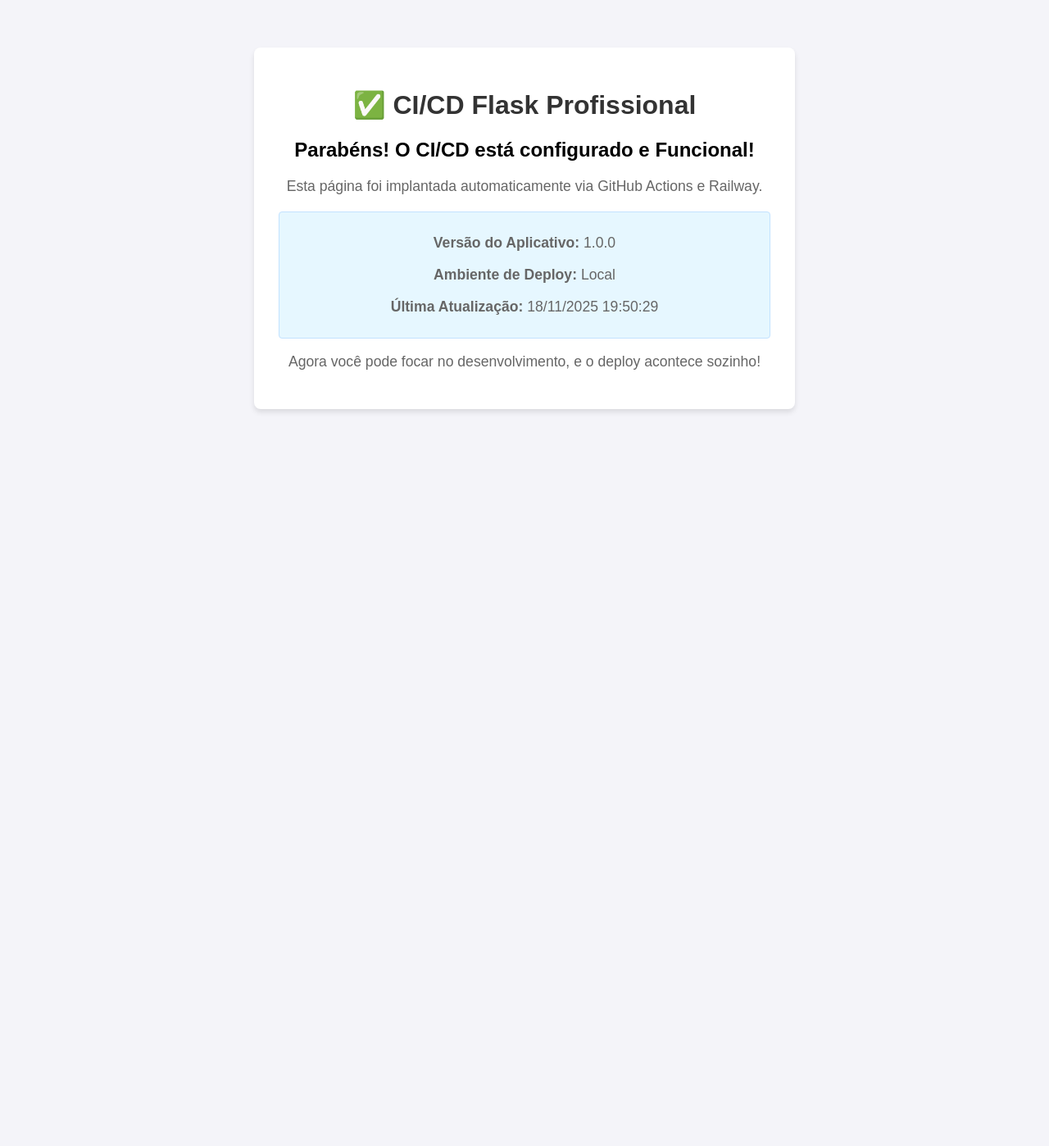
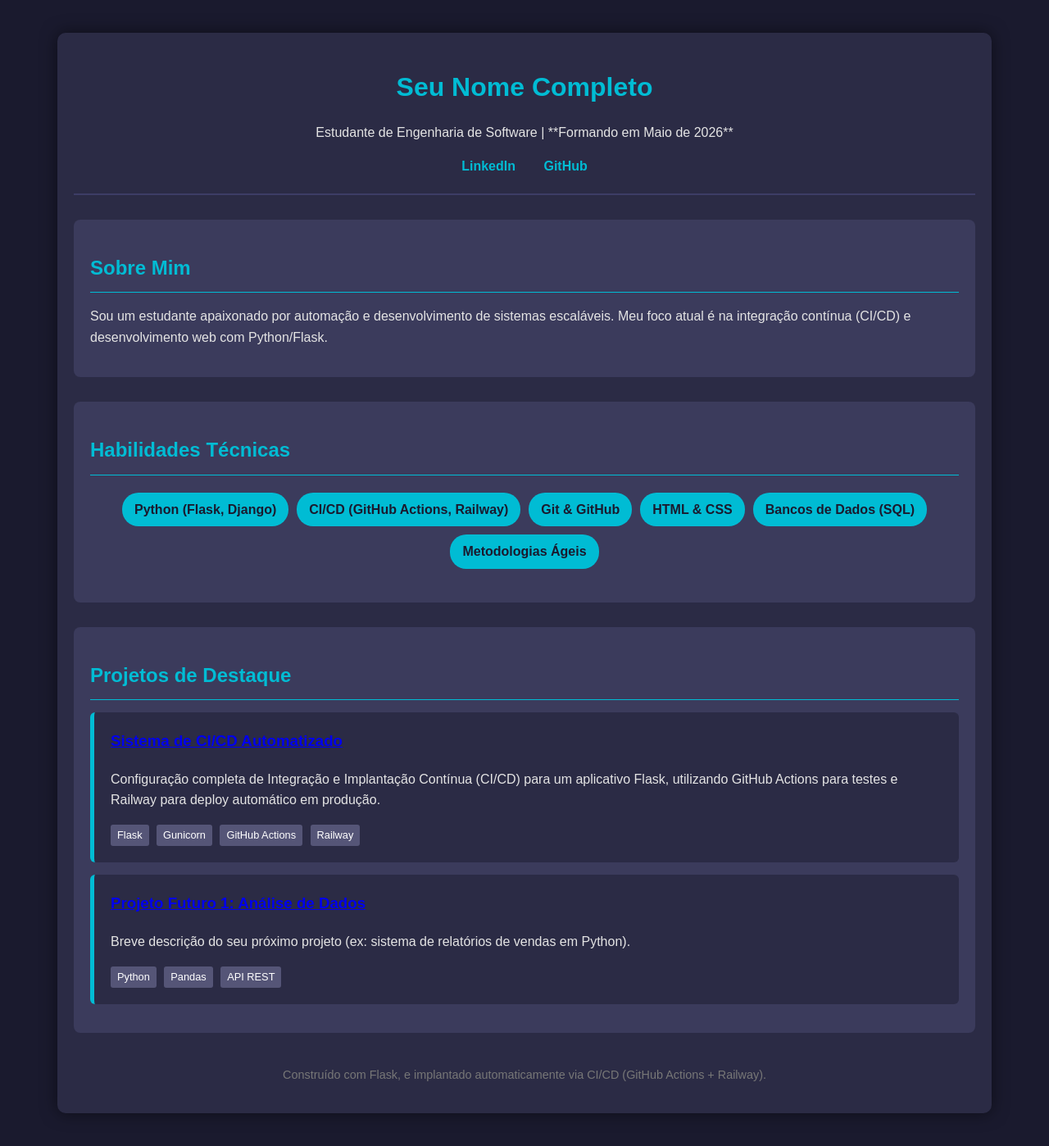
Before and after one commit to EngSivaldo/projeto_flask_ci_cd, a Flask app: page / in a window 1280 px wide. Shown: the whole page at 82% size. Before the commit the page ends 503 px from the top, so only its background shows below. Run offline with Flask 3, Linux system fonts and the light colour scheme.

Commit message:
Adicionando estrutura de portfólio e dados

```diff
--- a/app.py
+++ b/app.py
@@ -1,6 +1,5 @@
 from flask import Flask, render_template
-import os
-from datetime import datetime
+from data.portfolio import PERFIL, PROJETOS  # <-- Importando os dados!
 
 # Cria a instância da aplicação Flask
 app = Flask(__name__)
@@ -8,20 +7,12 @@ app = Flask(__name__)
 # Define uma rota para a página inicial
 @app.route("/")
 def home():
-    # Coleta informações para passar ao template
-    current_time = datetime.now().strftime("%d/%m/%Y %H:%M:%S")
-    app_version = os.environ.get("APP_VERSION", "1.0.0") # Exemplo de variável de ambiente
-    deployment_env = os.environ.get("RAILWAY_ENVIRONMENT_NAME", "Local")
-
-    # Renderiza o template index.html, passando as variáveis
+    # Passa todos os dados (PERFIL e PROJETOS) para o template
     return render_template(
         "index.html",
-        titulo="CI/CD Flask Profissional",
-        versao=app_version,
-        hora_atual=current_time,
-        ambiente=deployment_env
+        perfil=PERFIL,
+        projetos=PROJETOS
     )
 
-# Comentado para usar Gunicorn (melhor prática de CI/CD/deploy)
-# if __name__ == "__main__":
-#     app.run(debug=True)
+# O resto do arquivo (Gunicorn, etc.) permanece o mesmo.
+# Lembre-se que o Gunicorn está configurado no Railway para iniciar!
--- /dev/null
+++ b/data/portfolio.py
@@ -0,0 +1,37 @@
+# Dados do seu portfólio
+# Você pode editar isso facilmente para mudar os textos e projetos!
+
+PERFIL = {
+    "nome": "Seu Nome Completo",
+    "titulo": "Estudante de Engenharia de Software",
+    "formacao": "Formando em Maio de 2026", # Atualize o ano aqui!
+    "sobre": "Sou um estudante apaixonado por automação e desenvolvimento de sistemas escaláveis. Meu foco atual é na integração contínua (CI/CD) e desenvolvimento web com Python/Flask.",
+    "habilidades": [
+        "Python (Flask, Django)",
+        "CI/CD (GitHub Actions, Railway)",
+        "Git & GitHub",
+        "HTML & CSS",
+        "Bancos de Dados (SQL)",
+        "Metodologias Ágeis"
+    ],
+    "links": {
+        "LinkedIn": "https://linkedin.com/in/seulinkedin",
+        "GitHub": "https://github.com/SeuUsuario",
+    }
+}
+
+PROJETOS = [
+    {
+        "titulo": "Sistema de CI/CD Automatizado",
+        "descricao": "Configuração completa de Integração e Implantação Contínua (CI/CD) para um aplicativo Flask, utilizando GitHub Actions para testes e Railway para deploy automático em produção.",
+        "tecnologias": ["Flask", "Gunicorn", "GitHub Actions", "Railway"],
+        "link": "https://projetoflaskcicd-production.up.railway.app/" # Seu link de deploy
+    },
+    {
+        "titulo": "Projeto Futuro 1: Análise de Dados",
+        "descricao": "Breve descrição do seu próximo projeto (ex: sistema de relatórios de vendas em Python).",
+        "tecnologias": ["Python", "Pandas", "API REST"],
+        "link": "#"
+    },
+    # Adicione mais projetos aqui!
+]
--- /dev/null
+++ b/static/css/style.css
@@ -0,0 +1,103 @@
+body {
+  font-family: "Arial", sans-serif;
+  background-color: #1a1a2e; /* Fundo escuro */
+  color: #e4e4e4; /* Texto claro */
+  margin: 0;
+  padding: 0;
+  line-height: 1.6;
+}
+
+.container {
+  max-width: 1100px;
+  margin: 40px auto;
+  padding: 20px;
+  background-color: #2b2b45; /* Cor principal */
+  border-radius: 10px;
+  box-shadow: 0 0 20px rgba(0, 0, 0, 0.5);
+}
+
+header {
+  text-align: center;
+  padding-bottom: 20px;
+  border-bottom: 2px solid #3d3d66;
+}
+
+header h1 {
+  color: #00bcd4; /* Cor de destaque */
+  margin-bottom: 5px;
+}
+
+.section {
+  margin-top: 30px;
+  padding: 20px;
+  background-color: #3b3b5c;
+  border-radius: 8px;
+}
+
+.section h2 {
+  color: #00bcd4;
+  border-bottom: 1px solid #00bcd4;
+  padding-bottom: 10px;
+  margin-bottom: 15px;
+}
+
+/* Estilo dos Projetos */
+.project-card {
+  background-color: #2b2b45;
+  padding: 20px;
+  margin-bottom: 15px;
+  border-radius: 6px;
+  border-left: 5px solid #00bcd4;
+  transition: transform 0.3s ease;
+}
+
+.project-card:hover {
+  transform: translateY(-5px);
+  box-shadow: 0 5px 15px rgba(0, 0, 0, 0.7);
+}
+
+.project-card h3 {
+  color: #fff;
+  margin-top: 0;
+}
+
+.tags span {
+  display: inline-block;
+  background-color: #555577;
+  color: #fff;
+  padding: 3px 8px;
+  border-radius: 3px;
+  font-size: 0.8em;
+  margin-right: 5px;
+}
+
+/* Estilo das Habilidades */
+.skills-list {
+  list-style: none;
+  padding: 0;
+  display: flex;
+  flex-wrap: wrap;
+  justify-content: center;
+}
+
+.skills-list li {
+  background-color: #00bcd4;
+  color: #1a1a2e;
+  padding: 8px 15px;
+  margin: 5px;
+  border-radius: 20px;
+  font-weight: bold;
+}
+
+/* Estilo dos Links */
+.links a {
+  color: #00bcd4;
+  text-decoration: none;
+  margin: 0 15px;
+  font-weight: bold;
+  transition: color 0.3s;
+}
+
+.links a:hover {
+  color: #fff;
+}
--- a/templates/index.html
+++ b/templates/index.html
@@ -3,52 +3,55 @@
 <head>
     <meta charset="UTF-8">
     <meta name="viewport" content="width=device-width, initial-scale=1.0">
-    <title>{{ titulo }}</title>
-    <style>
-        body {
-            font-family: Arial, sans-serif;
-            text-align: center;
-            padding: 50px;
-            background-color: #f4f4f9;
-        }
-        .container {
-            background-color: #fff;
-            padding: 30px;
-            border-radius: 8px;
-            box-shadow: 0 4px 6px rgba(0, 0, 0, 0.1);
-            max-width: 600px;
-            margin: auto;
-        }
-        h1 {
-            color: #333;
-        }
-        p {
-            color: #666;
-            font-size: 1.1em;
-        }
-        .status {
-            margin-top: 20px;
-            padding: 10px;
-            background-color: #e6f7ff;
-            border: 1px solid #c2e2ff;
-            border-radius: 4px;
-        }
-    </style>
+    <title>{{ perfil.nome }} | Portfólio de Engenharia de Software</title>
+    <link rel="stylesheet" href="{{ url_for('static', filename='css/style.css') }}">
 </head>
 <body>
     <div class="container">
-        <h1>✅ {{ titulo }}</h1>
-        <h2>Parabéns! O CI/CD está configurado e Funcional!</h2>
+        <header>
+            <h1>{{ perfil.nome }}</h1>
+            <p>{{ perfil.titulo }} | **{{ perfil.formacao }}**</p>
+            <div class="links">
+                {% for nome, url in perfil.links.items() %}
+                    <a href="{{ url }}" target="_blank">{{ nome }}</a>
+                {% endfor %}
+            </div>
+        </header>
 
-        <p>Esta página foi implantada automaticamente via GitHub Actions e Railway.</p>
+        <section class="section">
+            <h2>Sobre Mim</h2>
+            <p>{{ perfil.sobre }}</p>
+        </section>
 
-        <div class="status">
-            <p><strong>Versão do Aplicativo:</strong> {{ versao }}</p>
-            <p><strong>Ambiente de Deploy:</strong> {{ ambiente }}</p>
-            <p><strong>Última Atualização:</strong> {{ hora_atual }}</p>
-        </div>
+        <section class="section">
+            <h2>Habilidades Técnicas</h2>
+            <ul class="skills-list">
+                {% for habilidade in perfil.habilidades %}
+                    <li>{{ habilidade }}</li>
+                {% endfor %}
+            </ul>
+        </section>
 
-        <p>Agora você pode focar no desenvolvimento, e o deploy acontece sozinho!</p>
+        <section class="section">
+            <h2>Projetos de Destaque</h2>
+            {% for projeto in projetos %}
+            <div class="project-card">
+                <h3><a href="{{ projeto.link }}" target="_blank">{{ projeto.titulo }}</a></h3>
+                <p>{{ projeto.descricao }}</p>
+                <div class="tags">
+                    {% for tech in projeto.tecnologias %}
+                        <span>{{ tech }}</span>
+                    {% endfor %}
+                </div>
+            </div>
+            {% endfor %}
+        </section>
+
+        <footer>
+            <p style="text-align: center; font-size: 0.9em; margin-top: 40px; color: #777;">
+                Construído com Flask, e implantado automaticamente via CI/CD (GitHub Actions + Railway).
+            </p>
+        </footer>
     </div>
 </body>
 </html>
```
Also changed, not shown: static/img/profile.jpg (added).
